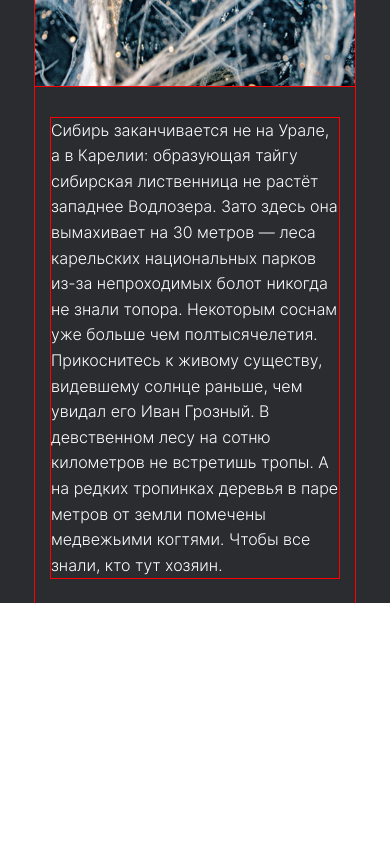
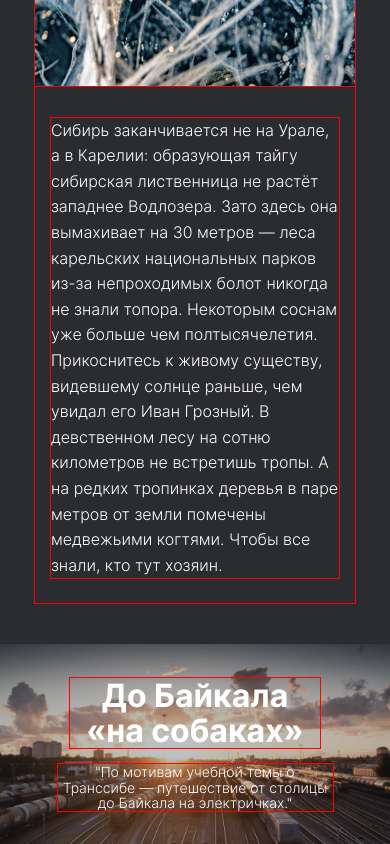
Before and after one commit to AlexS88190/russian-travel, a plain HTML site: page index.html in a window 390 px wide. Shown: the part 9366-10210 px from the top of the page. Before the commit the page ends 9969 px from the top, so only its background shows below. Drawn offline with Linux system fonts and the light colour scheme.

Commit message:
cover completed, но не мигает

```diff
--- a/index.html
+++ b/index.html
@@ -155,13 +155,13 @@
               в паре метров от земли помечены медвежьими когтями. Чтобы все знали, кто тут хозяин.</p>
           </div>
         </article>
+      </section>
 
-
-
-
-
-
-
+      <section class="cover">
+        <a class="cover__link" href="https://stampsy.com/na-elektrichkakh-do-baikala" target="_blank">
+          <h2 class="cover__title">До Байкала «на собаках»</h2>
+          <p class="cover__subtitle">"По мотивам учебной темы о Транссибе — путешествие от столицы до Байкала на электричках."</p>
+        </a>
       </section>
 
 
--- a/styles/style.css
+++ b/styles/style.css
@@ -230,6 +230,69 @@
     outline: solid red 1px;
 }
 
+.cover {
+    padding: 92px 48px 0;
+}
+
+.cover__link {
+    min-height: 740px;
+    background-image: url("../images/cover-trains.jpg");
+    background-size: cover;
+    background-position: center;
+    text-decoration: none;
+    background-repeat: no-repeat;
+    display: flex;
+    justify-content: center;
+    flex-direction: column;
+    align-items: center;
+    position: relative;
+    z-index: 0;
+}
+
+.cover__link:before {
+    content: '';
+    display: block;
+    position: absolute;
+    top: 0;
+    right: 0;
+    bottom: 0;
+    left: 0;
+    background-color: #2A2C2F;
+    opacity: 0.3;
+    transition: opacity 0.5s ease;
+}
+
+.cover__link:before:hover {
+    opacity: 0.8;
+}
+
+.cover__title {
+    margin: 0 0 32px;
+    width: 560px;
+    font-size: 72px;
+    line-height: 1.05;
+    text-align: center;
+    color: #FFF;
+    position: relative;
+    outline: solid red 1px;
+}
+
+.cover__subtitle {
+    margin: 0;
+    max-width: 360px;
+    font-size: 18px;
+    line-height: 1.22;
+    text-align: center;
+    color: #FFF;
+    position: relative;
+    outline: solid red 1px;
+
+}
+
+
+
+
+
 
 @media screen and (max-width: 1278px) {
     .lead {
@@ -261,7 +324,20 @@
     .place__paragraph:first-child {
         margin-bottom: 27px;
     }
+
+    .cover {
+        padding-left: 0;
+        padding-right: 0;
+    }
+
+    .cover__link {
+        min-height: 640px;
+    }
+
+
 }
+
+
 
 @media screen and (max-width: 1020px) {
     .header {
@@ -315,6 +391,14 @@
         margin-bottom: 25px;
     }
 
+    .cover {
+        padding-top: 90px;
+    }
+
+    .cover__link {
+        min-height: 480px;
+    }
+
 }
 
 @media screen and (max-width: 765px) {
@@ -365,6 +449,27 @@
         padding: 0 16px 0;
     }
 
+    .cover {
+        padding-top: 41px;
+    }
+
+    .cover__link {
+        min-height: 200px;
+    }
+
+    .cover__title {
+        margin-bottom: 16px;
+        max-width: 250px;
+        font-size: 32px;
+        line-height: 1.1;
+    }
+
+    .cover__subtitle {
+        max-width: 275px;
+        font-size: 14px;
+        line-height: 1.1;
+    }
+
 }
 
 @media screen and (max-width: 675px) {
@@ -395,7 +500,6 @@
         font-size: 45px;
     }
 
-
 }
 
 @media screen and (max-width: 400px) {
```
